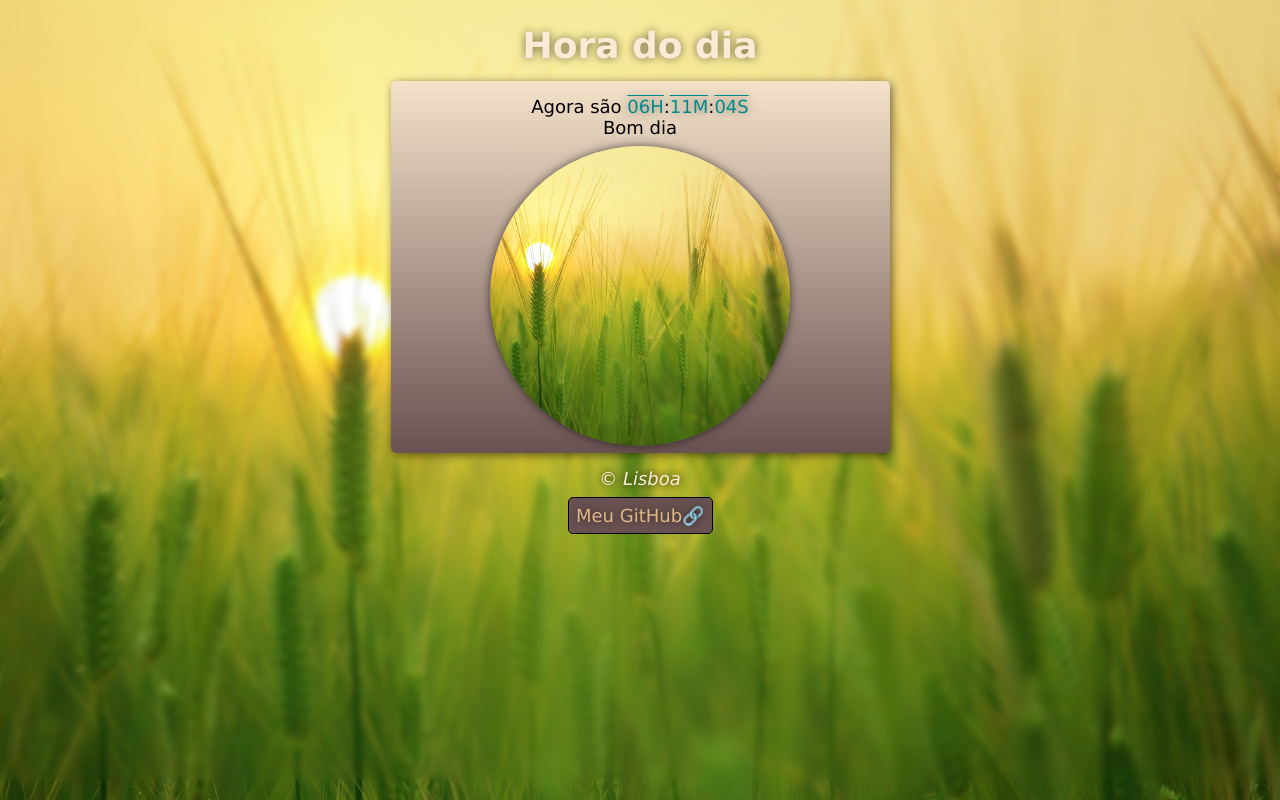
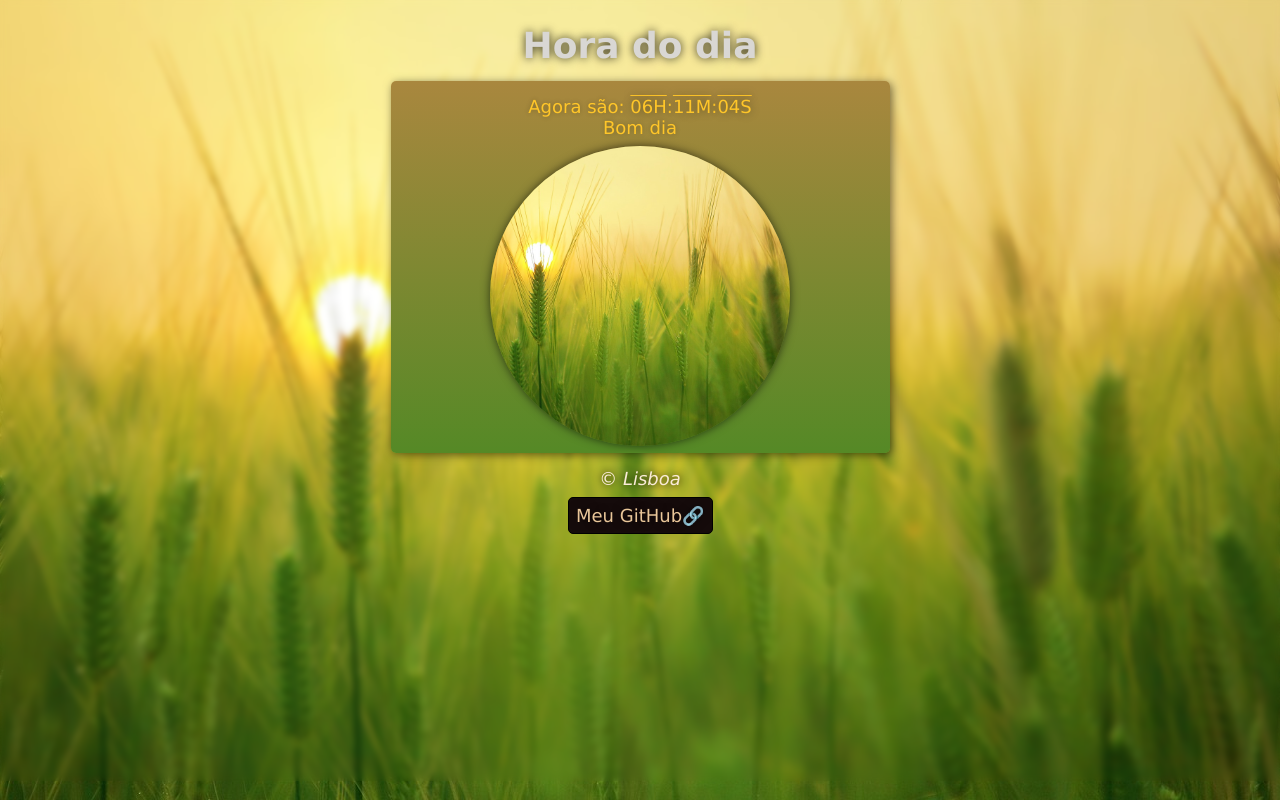
Before and after one commit to Lisboa06/horario-atual-js, a plain HTML site: page index.html in a window 1280 px wide. Drawn offline with Linux system fonts and the light colour scheme.

Commit message:
reformulei o js e html
(incompleto)

```diff
--- a/index.html
+++ b/index.html
@@ -10,12 +10,14 @@
     <header>
     <h1>Hora do dia</h1>
     </header>
-    <section>
+    <section id="sectionPrincipal">
         <div id="msg">
-            Aqui aparece a mensagem
+            Agora são:
+            <span class="hora tempo">HORA</span>:<span class="minuto tempo">MINUTO</span>:<span class="segundo tempo">SEGUNDO</span>
+            <p class="diaMensagem"></p>
         </div>
         <div id="foto">
-            <img id="imagem" src="imagens/manha1.jpg" alt="Foto sobre o horário atual">
+            <img id="imagem" src="imagens/tarde2.jpg" alt="Foto sobre o horário atual">
         </div>
     </section>
     <footer>
--- a/modelo-estilo.css
+++ b/modelo-estilo.css
@@ -9,7 +9,7 @@ body {
     font-size: large;
     background-color: #04114e;
     text-align: center;
-    background-image: url(imagens/manha1.jpg);
+    background-image: url('imagens/tarde2.jpg');
     min-height: 97.6vh;
     min-width: 95vw;
     backdrop-filter: blur(3px);
@@ -20,14 +20,18 @@ body {
     padding: 10px;
 }
 header {
-    color: antiquewhite;
+    color: #d9d7d4;
     text-align: center;
-    text-shadow: 0px 0px 10px rgba(0, 0, 0, 0.555);
+    text-shadow: 0px 0px 10px #000000c9;
     margin: 15px;
 }
 
-section {
-    background-image: linear-gradient(to bottom, #f4e2c9, #6a5252);
+#sectionPrincipal {
+    /* background-image: linear-gradient(to bottom, #a9873e, #558926); MANHÃ */
+    background-image: linear-gradient(to bottom, #2d4b0c, #a8ba58); /* TARDE */
+    /* background-image: linear-gradient(to bottom, #0d245c, #290d07); MADRUGADA */
+    color: #dff4a9;
+    text-shadow: 0px 0px 5px #0000003c;
     padding: 7px;
     border-radius: 5px;
     width: calc(200px + 40%);
@@ -40,8 +44,10 @@ section > div {
     margin: 8px 0px;
 }
 
-#msg span {
-    color: darkcyan;
+.tempo {
+    color: #ffc629; /* MANHÃ */
+    /* color: #e90909; */ /* TARDE */
+    /* color: darkcyan; */ /* MADRUGADA */
     text-shadow: 0px 0px 10px #0000006f;
     text-decoration: overline;
 }
@@ -80,8 +86,8 @@ footer a {
     width: max-content;
     padding: 7px;
     border-radius: 5px;
-    background-color: #6a5252;
-    color: burlywood;
+    background-color: #150b0b;
+    color: rgb(233, 198, 153);
     text-shadow: 0px 0px 8px #00000096;
     animation: github 1s ease infinite;
     font-style: normal;
@@ -89,9 +95,6 @@ footer a {
 footer a:hover {
     text-decoration: underline;
     animation: github none;
-}
-footer a:hover::after{
-    content: ' &#x1F517';
 }
 
 @keyframes github {
--- a/modeloScript.js
+++ b/modeloScript.js
@@ -1,32 +1,69 @@
 
 function carregar() {
-    var msg = window.document.getElementById('msg')
-    var img = window.document.getElementById('imagem')
-    var agora = new Date()
-    var hora = agora.getHours()
-    var minuto = agora.getMinutes()
-    var segundo = agora.getSeconds()
-    var horaFormatada = hora.toString().padStart(2, "0")
-    var minutoFormatado = minuto.toString().padStart(2, "0")
-    var segundoFormatado = segundo.toString().padStart(2, "0")
-    msg.innerHTML = `Agora são <span>${horaFormatada}H</span>:<span>${minutoFormatado}M</span>:<span>${segundoFormatado}S</span>`
-    if (hora > 0 && hora < 12) {
+    let msg = window.document.getElementById('msg')
+    let img = window.document.getElementById('imagem')
+    let agora = new Date()
+    let hora = agora.getHours()
+    let minuto = agora.getMinutes()
+    let segundo = agora.getSeconds()
+    let horaFormatada = hora.toString().padStart(2, "0")
+    let minutoFormatado = minuto.toString().padStart(2, "0")
+    let segundoFormatado = segundo.toString().padStart(2, "0")
+    document.querySelector('span.hora').innerHTML = horaFormatada + 'H'
+    document.querySelector('span.minuto').innerHTML = minutoFormatado + 'M'
+    document.querySelector('span.segundo').innerHTML = segundoFormatado + 'S'
+    var elementos = document.querySelectorAll('.tempo'); /* Tempo Estilo */
+    let hMsg = document.querySelector('p.diaMensagem')
+    let minhaSection = document.getElementById('sectionPrincipal')
+    // msg.innerHTML = `Agora são <span class="horaEstilo">${horaFormatada}H</span>:<span class="horaEstilo">${minutoFormatado}M</span>:<span class="horaEstilo">${segundoFormatado}S</span>` /* Sistema Antigo */
+
+
+    if (hora >= 6 && hora < 12) {
         // BOM DIA
         img.src = 'imagens/manha1.jpg'
         document.body.style.backgroundImage = "url('imagens/manha1.jpg')"
-        msg.innerHTML += `<p>Bom dia</p>`
+        minhaSection.style.backgroundImage = "linear-gradient(to bottom, #a9873e, #558926"
+        minhaSection.style.color = "#ffc629"
+        for (var i = 0; i < elementos.length; i++) {
+            elementos[i].style.color = '#'; /* Cor do texto TEMPO */
+        }
+        hMsg.innerHTML = `Bom dia`
     }
     else if (hora >= 12 && hora < 18) {
         // BOA TARDE
         img.src = 'imagens/tarde1.jpg'
         document.body.style.backgroundImage = "url('imagens/tarde1.jpg')"
-        msg.innerHTML += `<p>Boa tarde</p>`
+        minhaSection.style.backgroundImage = "linear-gradient(to bottom, #2d4b0c, #a8ba58)"
+        minhaSection.style.color = "#fff3b2"
+        for (var i = 0; i < elementos.length; i++) {
+            elementos[i].style.color = '#'; /* Cor do texto TEMPO */
+        }
+        hMsg.innerHTML = `Boa tarde`
 }
-    else {
+    else if (hora >= 18 && hora <= 23) {
         // BOA NOITE
         img.src = 'imagens/noite1.jpg'
         document.body.style.backgroundImage = "url('imagens/noite1.jpg')"
-        msg.innerHTML += `<p>Boa noite</p>`
+        minhaSection.style.backgroundImage = "linear-gradient(to bottom,)"
+        for (var i = 0; i < elementos.length; i++) {
+            elementos[i].style.color = '#'; /* Cor do texto TEMPO */
+        }
+        hMsg.innerHTML += `Boa noite`
     }
-    setTimeout('carregar()',500);
+    else {
+        // BOA MADRUGADA
+        // img.src = 'imagens/meianoite2.jpg'
+        // document.body.style.backgroundImage = "url('imagens/meianoite2.jpg')"
+        // minhaSection.style.backgroundImage = "linear-gradient(to bottom, #0d245c, #290d07)"
+        // minhaSection.style.color = " #bbdddc"
+        hMsg.innerHTML = 'Boa madrugada!'
+
+        // for (var i = 0; i < elementos.length; i++) {
+        // elementos[i].style.color = 'darkcyan';
+        // }
+
+        // let hEstilo = document.querySelector('span')
+        // hEstilo.classList.add('horaEstilo')
+    }
+    setTimeout('carregar()',1000);
 }
```
